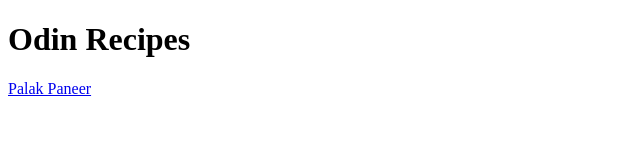
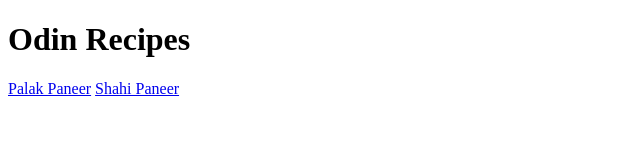
Before and after one commit to u0705/odin-recipes, a plain HTML site: page index.html in a window 1280 px wide. Shown: the whole page, without its empty margins (0-640 px from the left). Drawn offline with Linux system fonts and the light colour scheme.

Commit message:
added shahi paneer recipe link to main page

```diff
--- a/index.html
+++ b/index.html
@@ -8,5 +8,6 @@
         <body>
                 <h1>Odin Recipes</h1>
 		<a href="recipes/palakpaneer.html">Palak Paneer</a>
+		<a href="recipes/shahipaneer.html">Shahi Paneer<a/>
         </body>
 </html>
```
